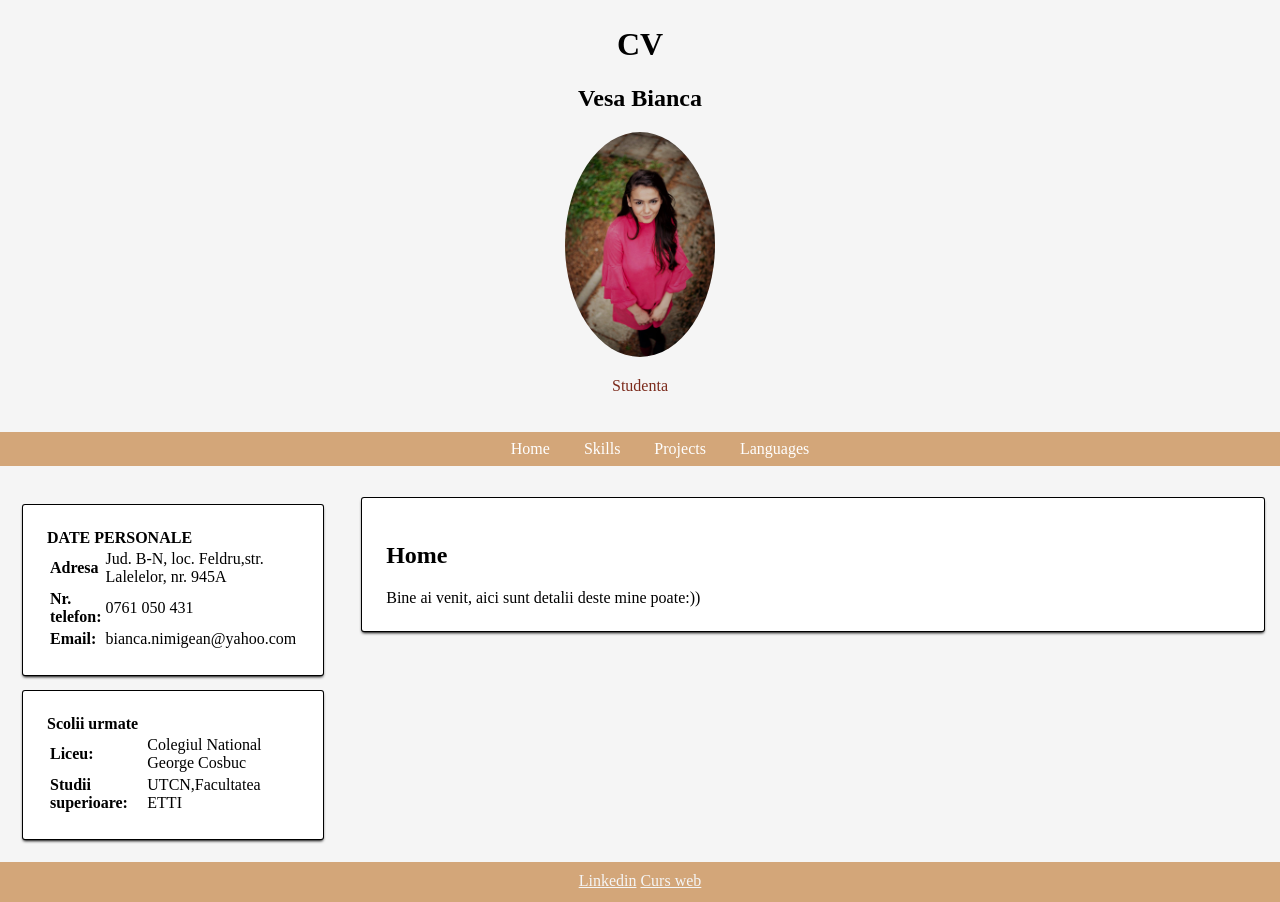
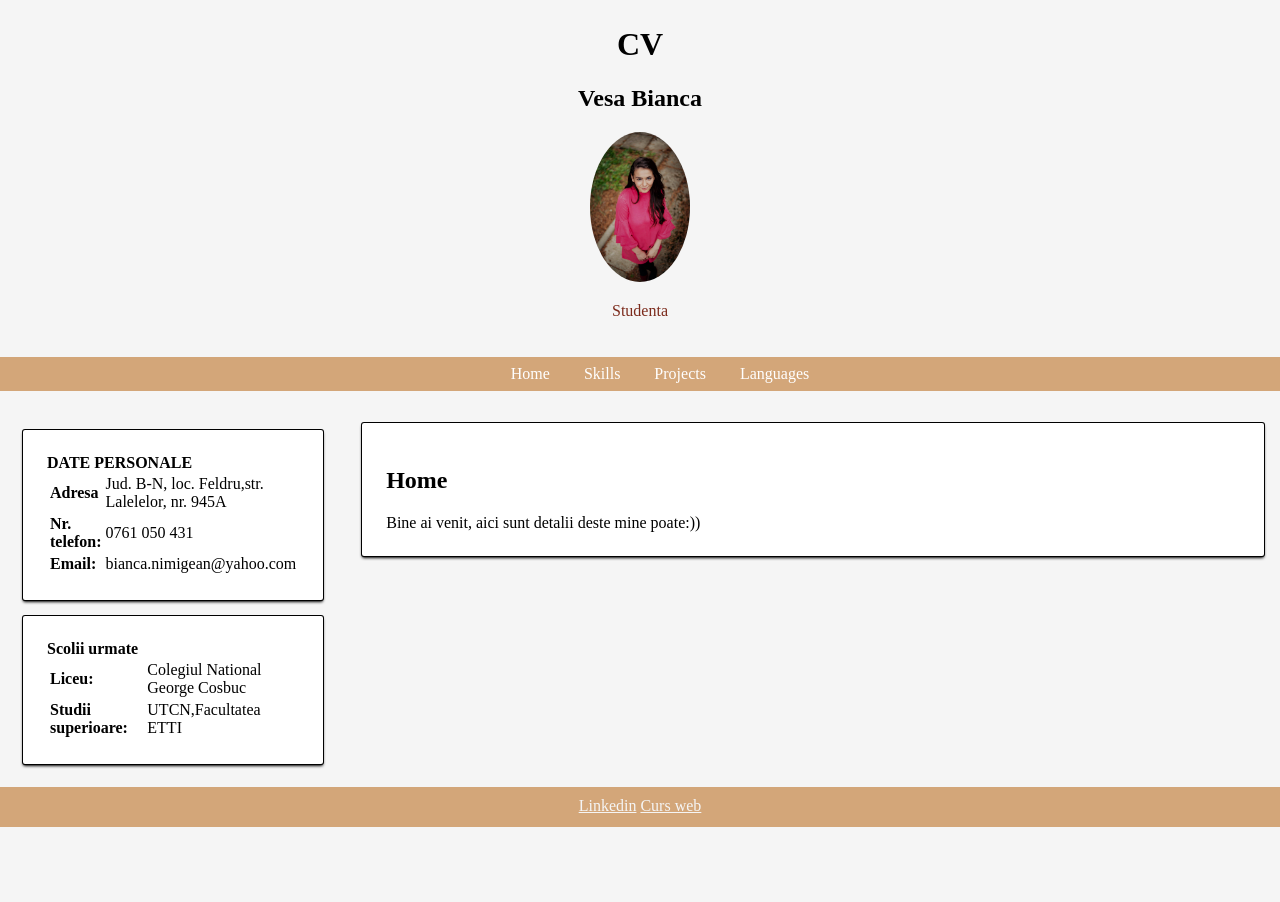
Before and after one commit to vbianca/vbianca.github.io, a plain HTML site: page index.html in a window 1280 px wide. After the commit the page ends 827 px from the top, so only its background shows below. Drawn offline with Linux system fonts and the light colour scheme.

```diff
--- a/style.css
+++ b/style.css
@@ -126,6 +126,7 @@ li{
 }
 
 img {
-    border-radius: 100%;
+    border-radius: 50%;
     padding: 0 15px 0 15px;
+    width: 100px;
 }
```
Also changed, not shown: functions.js (+0 -22 lines), index.html (+1 -0 lines).
